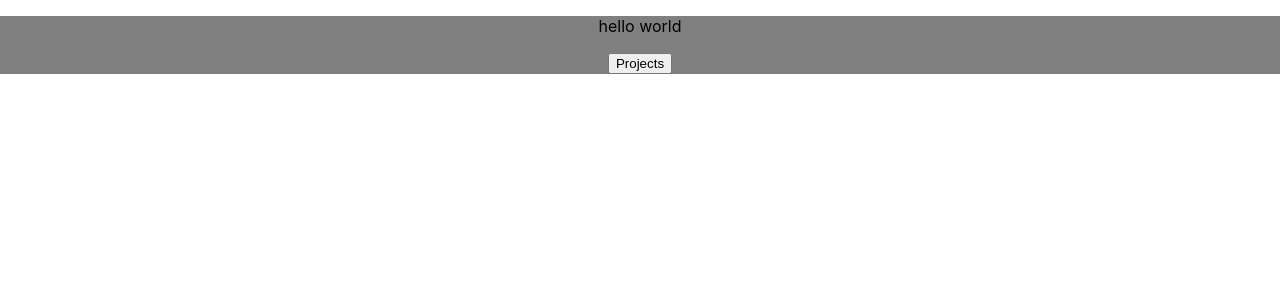
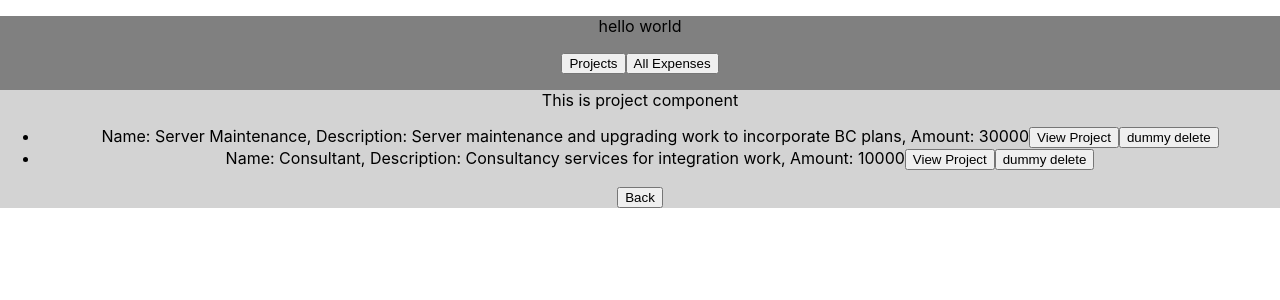
Before and after one commit to lohkaiyi1996/TT2_10, a React (Create React App) app: page /expenses in a window 1280 px wide. Both pictures are taken after typing "Sample", "Sample" into the empty fields and a click on the button "Log in". Shown: the top 300 px of the page. Built offline with nearby package versions, Linux system fonts and the light colour scheme.

Commit message:
show all expenses page added

```diff
--- a/src/App.js
+++ b/src/App.js
@@ -1,6 +1,7 @@
 import './App.css';
 import Login from './components/Login';
 import Projects from './components/Projects';
+import ShowExpenses from './components/showExpenses';
 import React, { useState } from 'react';
 import { BrowserRouter as Router, Route, Routes, Link } from 'react-router-dom';
 
@@ -19,18 +20,23 @@ function App() {
         <div class='nav-menu'>
         <Link to ="/projects">
             <button type="button">Projects</button>
-          </Link>
+        </Link>
+        <Link to ="/expenses">
+            <button type="button">All Expenses</button>
+        </Link>
         </div>
 
         {/* Start of routes view */}
         <div class="content">
           <Routes>
             <Route path="/projects" element={<Projects />}/>
+            <Route path="/expenses" element={<ShowExpenses />}/>
             {/* <Route path="/dashboard" element={<Dashboard />}/>  */}
 
             {/* <Route path="/url_path_name" element={<COMPONENT_NAME />}/>  */}
           </Routes>
         </div>
+
       </div> {/*closing div*/}
     </Router>
   )
--- /dev/null
+++ b/src/components/BackButton.js
@@ -0,0 +1,5 @@
+const BackButton = () => {
+    return <button onClick ="">Back</button>
+}
+
+export default BackButton;
--- a/src/ExpensesFunction.js
+++ b/src/components/ExpensesFunction.js
@@ -1,7 +1,7 @@
 import React, { useState, Component } from "react";
 import NewExpense from "./NewExpense"
 import ExpenseList from "./ExpenseList";
-
+import BackButton from "./BackButton";
 
 
 
@@ -10,7 +10,7 @@ export default class ExpenseClass extends Component {
     super(props);
     this.state = {
       newExpense: {},
-      allExpense: []
+      allExpense: [],
     };
     this.handleChange = this.handleChange.bind(this);
     this.handleSubmit = this.handleSubmit.bind(this);
@@ -58,6 +58,7 @@ export default class ExpenseClass extends Component {
           allExpense={this.state.allExpense}
           handleDelete={this.handleDelete}
         />
+
       </main>
     );
   }
--- a/src/components/Projects.js
+++ b/src/components/Projects.js
@@ -1,14 +1,15 @@
 import axios from 'axios';
 import { useState } from 'react';
-import ExpensesFunction from "../ExpensesFunction";
+import ExpensesFunction from "./ExpensesFunction";
+import BackButton from "./BackButton";
 
 export default function Projects() {
   var data = require ('../data/project.json');
   console.log(data);
   var [showDiv, setShowDiv] = useState(false);
 
-  if(showDiv == true) {
-    return <ExpensesFunction />
+  if(showDiv === true) {
+    return <ExpensesFunction showDiv = {showDiv}/>
   }
 
   return (
@@ -17,12 +18,12 @@ export default function Projects() {
           <ul>
             {data.map(project =>
               <li key={project.id}>Name: {project.name}, Description: {project.description}, Budget: {project.budget}
-              <button onClick ={() => setShowDiv(showDiv = true)} >dummy edit</button>
+              <button onClick ={() => setShowDiv(showDiv = !showDiv)} >View Project</button>
               <button>dummy delete</button>
               </li>)}
           </ul>
 
-
+          <BackButton/>
       </div>
     )
   }
--- /dev/null
+++ b/src/components/showExpenses.js
@@ -0,0 +1,25 @@
+import axios from 'axios';
+import { useState } from 'react';
+import ExpensesFunction from "./ExpensesFunction";
+import BackButton from "./BackButton";
+
+export default function showExpenses() {
+  var data = require ('../data/expense.json');
+  console.log(data);
+
+
+  return (
+      <div>
+          <p>This is project component</p>
+          <ul>
+            {data.map(expense =>
+              <li key={expense.id}>Name: {expense.name}, Description: {expense.description}, Amount: {expense.amount}
+              <button >View Project</button>
+              <button>dummy delete</button>
+              </li>)}
+          </ul>
+
+          <BackButton/>
+      </div>
+    )
+  }
```
Also changed, not shown: src/components/ExpenseList.js (renamed from src/ExpenseList.js), src/components/NewExpense.js (renamed from src/NewExpense.js).
